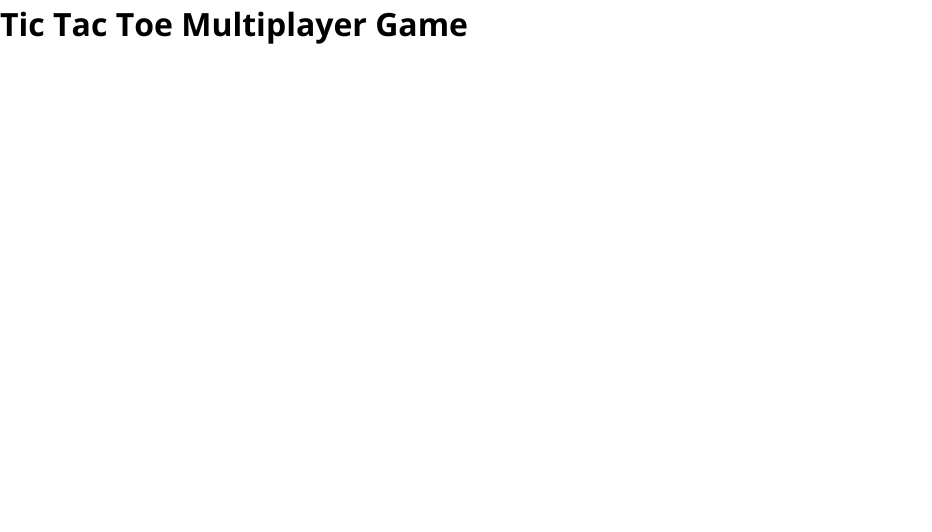
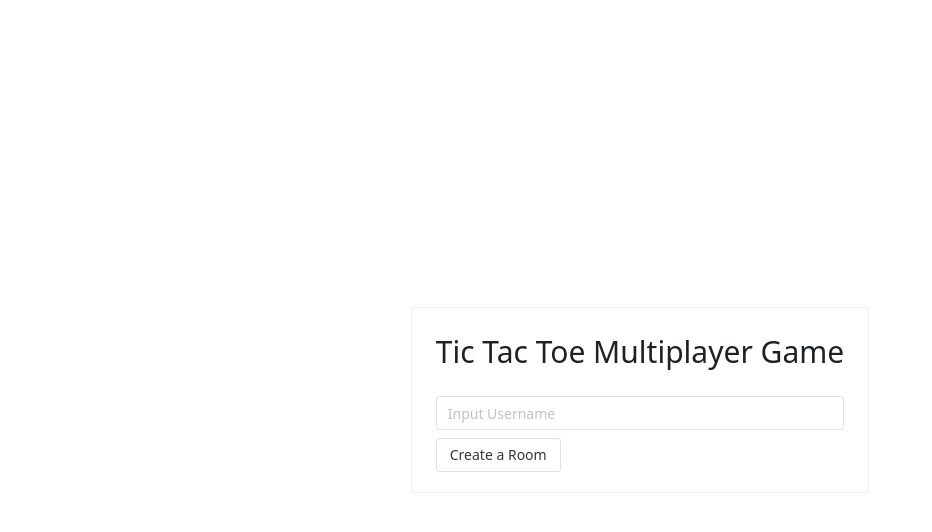
Before and after one commit to Khusyasy/ws-tictactoe, a Vue app in the folder client/: page / in a window 1280 px wide. Shown: the top 532 px of the page, without its empty margins (0-932 px from the left). Built offline with nearby package versions, Linux system fonts and the light colour scheme; a small style sheet from the web is missing.

Commit message:
[MODIFY] add naive-ui and setup for ui

```diff
--- a/client/package.json
+++ b/client/package.json
@@ -22,6 +22,8 @@
     "@vue/eslint-config-typescript": "^9.1.0",
     "eslint": "^7.32.0",
     "eslint-plugin-vue": "^8.0.3",
-    "typescript": "~4.5.5"
+    "naive-ui": "^2.29.0",
+    "typescript": "~4.5.5",
+    "vfonts": "^0.0.3"
   }
 }
--- a/client/src/App.vue
+++ b/client/src/App.vue
@@ -1,13 +1,31 @@
 <template>
-  <h1>Tic Tac Toe Multiplayer Game</h1>
+  <n-space justify="center" align="center" style="height: 100vh;">
+    <n-card>
+      <n-h1>Tic Tac Toe Multiplayer Game</n-h1>
+      <join-game />
+    </n-card>
+  </n-space>
 </template>
 
 <script lang="ts">
 import { defineComponent } from 'vue';
 
+import {
+  NH1,
+  NCard,
+  NSpace,
+} from 'naive-ui';
+
+import JoinGame from './components/JoinGame.vue';
+
 export default defineComponent({
   name: 'App',
-  components: {},
+  components: {
+    NH1,
+    NCard,
+    NSpace,
+    JoinGame,
+  },
 });
 </script>
 
--- /dev/null
+++ b/client/src/components/JoinGame.vue
@@ -0,0 +1,42 @@
+<template>
+  <n-space vertical>
+    <n-input v-model:value="formValue.username" placeholder="Input Username" />
+    <n-button @click.prevent="createRoom">
+      Create a Room
+    </n-button>
+  </n-space>
+</template>
+
+<script lang="ts">
+import { defineComponent, ref } from 'vue'
+import {
+  NSpace,
+  NInput,
+  NButton,
+} from 'naive-ui'
+
+export default defineComponent({
+  name: 'NewGame',
+  components: {
+    NSpace,
+    NInput,
+    NButton,
+  },
+  setup() {
+    const formValue = ref({
+      username: '',
+    })
+    return {
+      formValue,
+      createRoom () {
+        if (formValue.value && formValue.value.username) {
+          console.log(formValue.value.username)
+        }
+      },
+    }
+  },
+})
+</script>
+
+<style>
+</style>
--- a/client/src/main.ts
+++ b/client/src/main.ts
@@ -1,7 +1,9 @@
 import { createApp } from 'vue'
 import App from './App.vue'
 
-import './reset.css'
-import './main.css'
+// General Font
+import 'vfonts/Lato.css'
+// Monospace Font
+import 'vfonts/FiraCode.css'
 
 createApp(App).mount('#app')
```
Also changed, not shown: client/src/components/PlayGame.vue (added), 1 other file (tests, documents, lock files or other folders).
